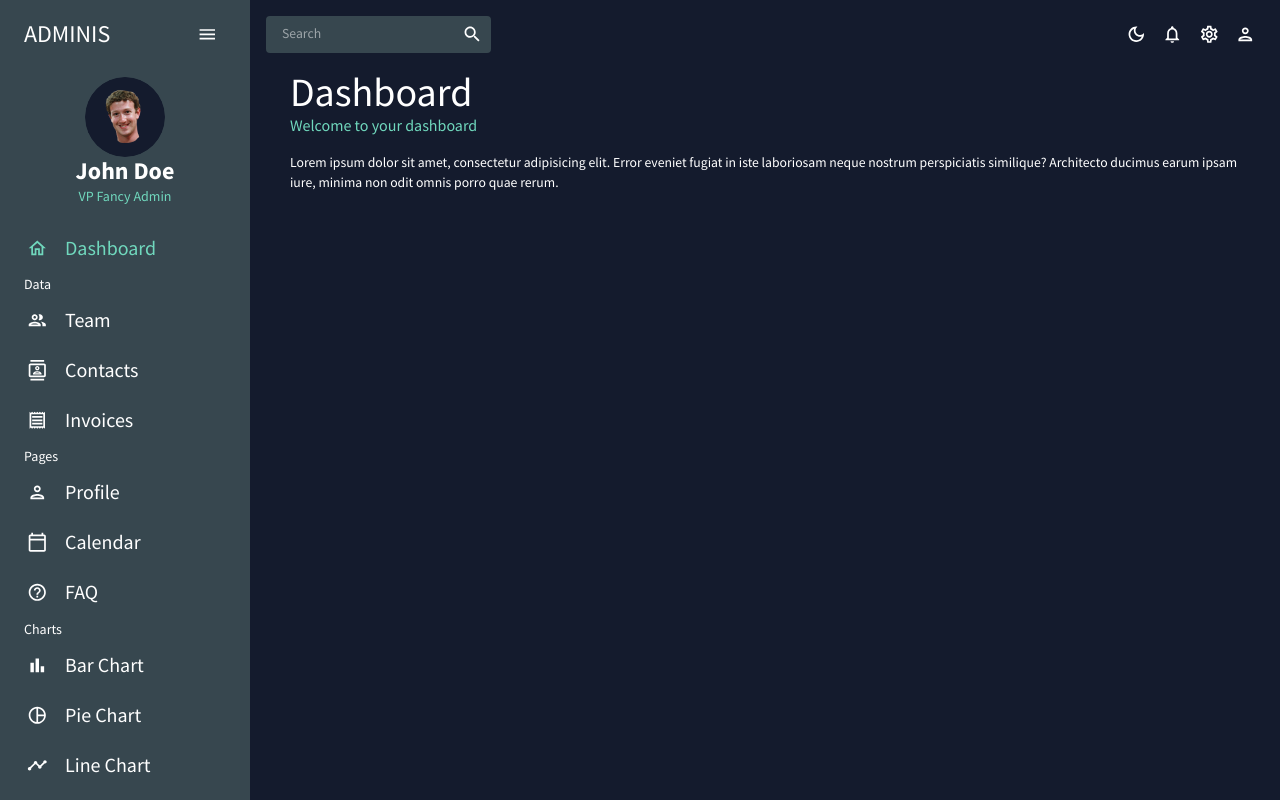
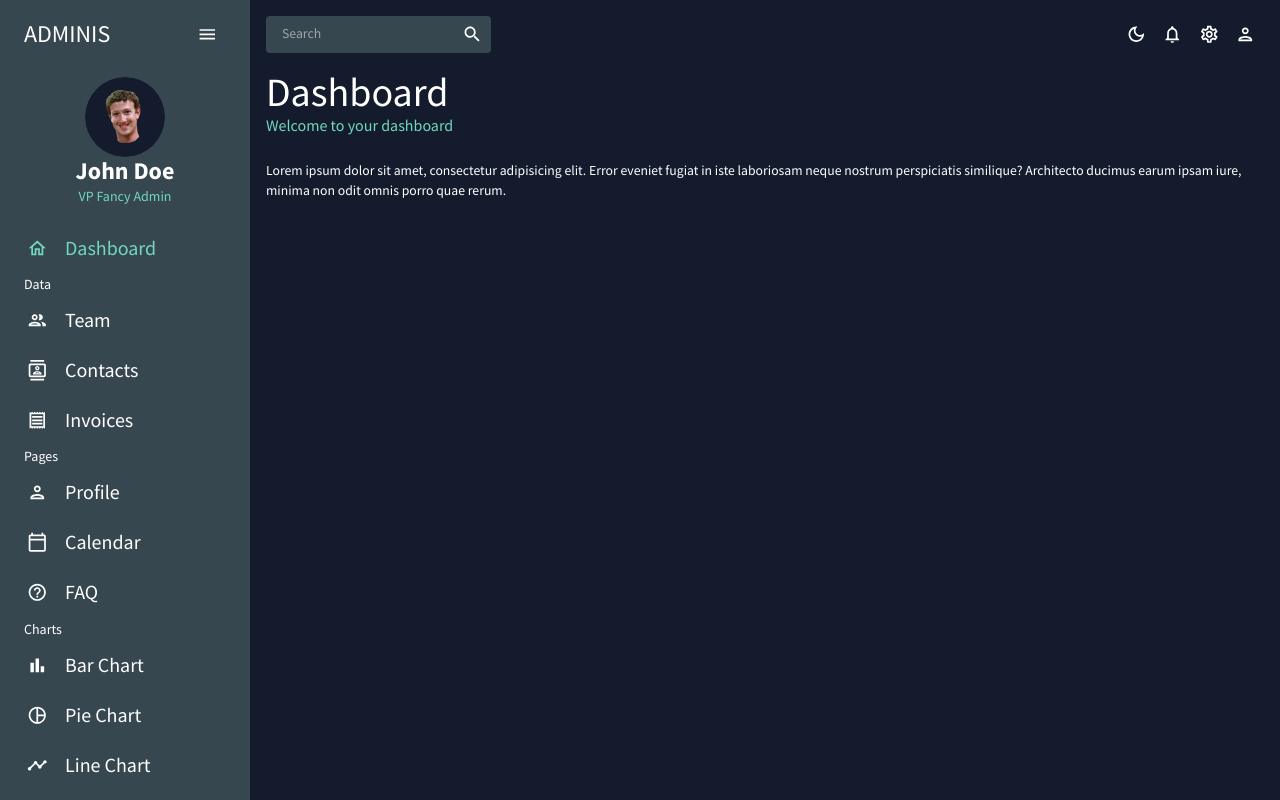
Before and after one commit to jestrickler/vite-admin, a React (Vite) app: page / in a window 1280 px wide. Built offline with nearby package versions, Linux system fonts and the light colour scheme.

Commit message:
Push spacing up to the Layout component

```diff
--- a/src/layouts/Layout.jsx
+++ b/src/layouts/Layout.jsx
@@ -17,11 +17,9 @@ const Layout = () => {
             position: 'absolute',
             left: -9999,
             'z-index': 999,
-            // opacity: 0,
             '&:focus': {
               left: '50%',
               transform: 'translateX(-50%)'
-              // opacity: 1
             }
           }}
         >
@@ -29,9 +27,9 @@ const Layout = () => {
         </Button>
         <Box display='flex' height='100%'>
           <Sidebar />
-          <Box width='100%'>
+          <Box width='100%' p={2}>
             <Toolbar />
-            <Box component='main' id='main-content' width='100%' px={3}>
+            <Box component='main' id='main-content' width='100%' pt={2}>
               <Outlet />
             </Box>
           </Box>
--- a/src/layouts/Toolbar.jsx
+++ b/src/layouts/Toolbar.jsx
@@ -14,7 +14,7 @@ const Toolbar = () => {
   const colorMode = useContext(ColorModeContext)
 
   return (
-    <Box display='flex' justifyContent='space-between' p={2}>
+    <Box display='flex' justifyContent='space-between'>
       {/* SEARCH BAR */}
       <Box display='flex' backgroundColor='background.accent' borderRadius={1}>
         <InputBase
--- a/src/pages/Dashboard.jsx
+++ b/src/pages/Dashboard.jsx
@@ -21,7 +21,7 @@ export const Component = () => {
         <title>Dashboard - Adminis </title>
       </Helmet>
       <Header title='Dashboard' subtitle='Welcome to your dashboard' />
-      <Box m={2}>
+      <Box mt={3}>
         <Suspense
           fallback={<Skeleton variant='rectangular' width='100%' height={50} />}
         >
--- a/src/pages/Header.jsx
+++ b/src/pages/Header.jsx
@@ -2,7 +2,7 @@ import { Box, Typography } from '@mui/material'
 
 // eslint-disable-next-line react/prop-types
 const Header = ({ title, subtitle }) => (
-  <Box component='header' ml={2}>
+  <Box component='header'>
     <Typography variant='h1'>{title}</Typography>
     <Typography variant='h5' component='div' color='primary.main'>
       {subtitle}
--- a/src/pages/Team.jsx
+++ b/src/pages/Team.jsx
@@ -62,7 +62,7 @@ export const Component = () => {
         <title>Team Management - Adminis </title>
       </Helmet>
       <Header title='Team' subtitle='Managing the Team Members' />
-      <Box m={2}>
+      <Box mt={3}>
         <Suspense
           fallback={
             <Skeleton variant='rectangular' width='100%' height={580} />
```
